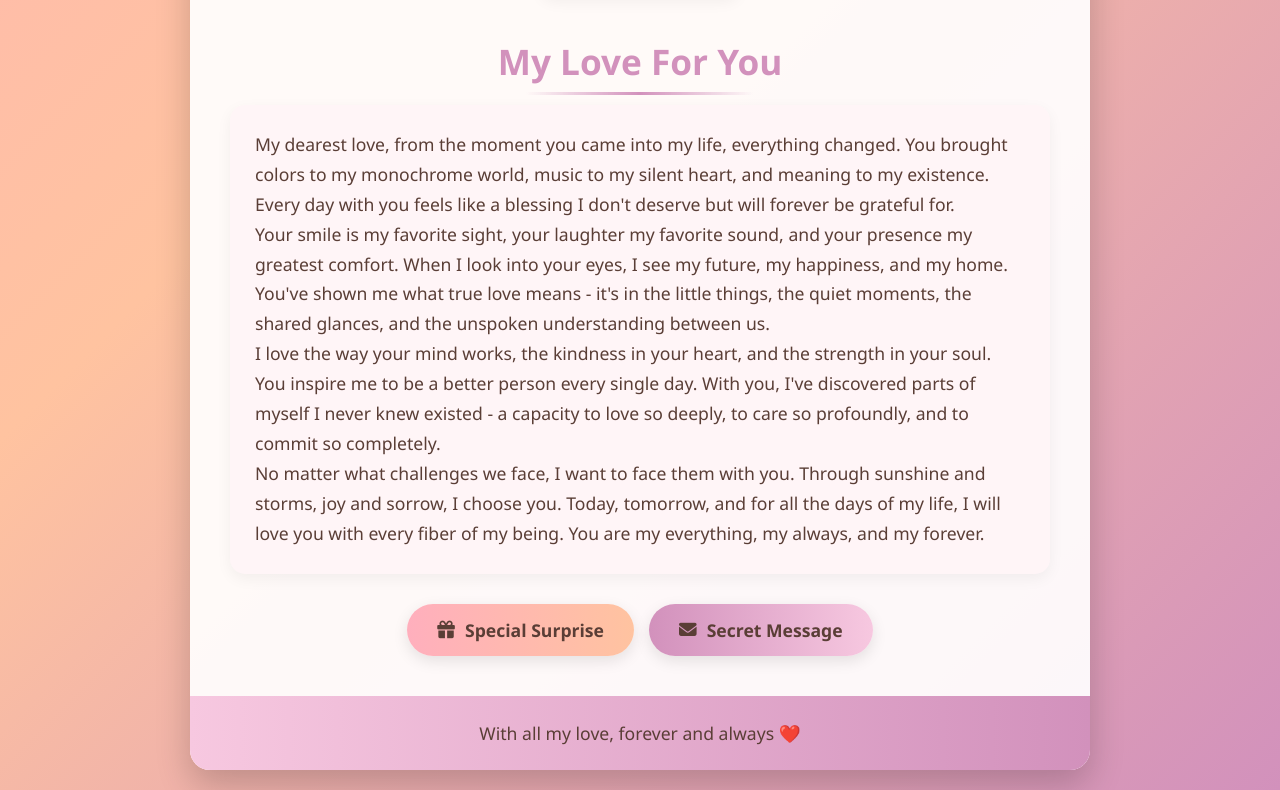
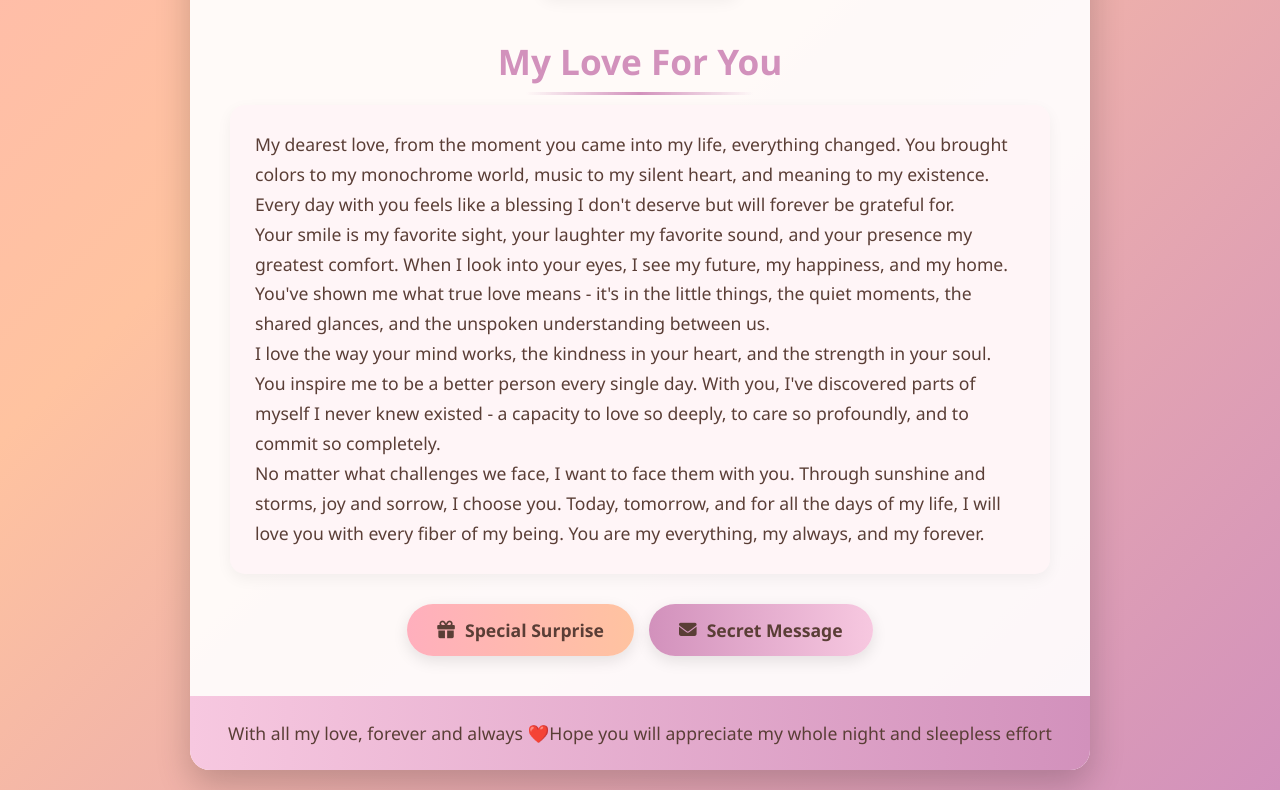
Before and after one commit to itsmesubas17/sorry-message, a plain HTML site: page index.html in a window 1280 px wide. Shown: the part 1192-1982 px from the top of the page. Drawn offline with Linux system fonts and the light colour scheme.

Commit message:
Update index.html

```diff
--- a/index.html
+++ b/index.html
@@ -515,7 +515,7 @@
         </div>
 
         <div class="footer">
-            <p>With all my love, forever and always ❤️</p>
+            <p>With all my love, forever and always ❤️Hope you will appreciate my whole night and sleepless effort </p>
         </div>
     </div>
 
@@ -651,4 +651,5 @@
         };
     </script>
 </body>
+
 </html>
```
